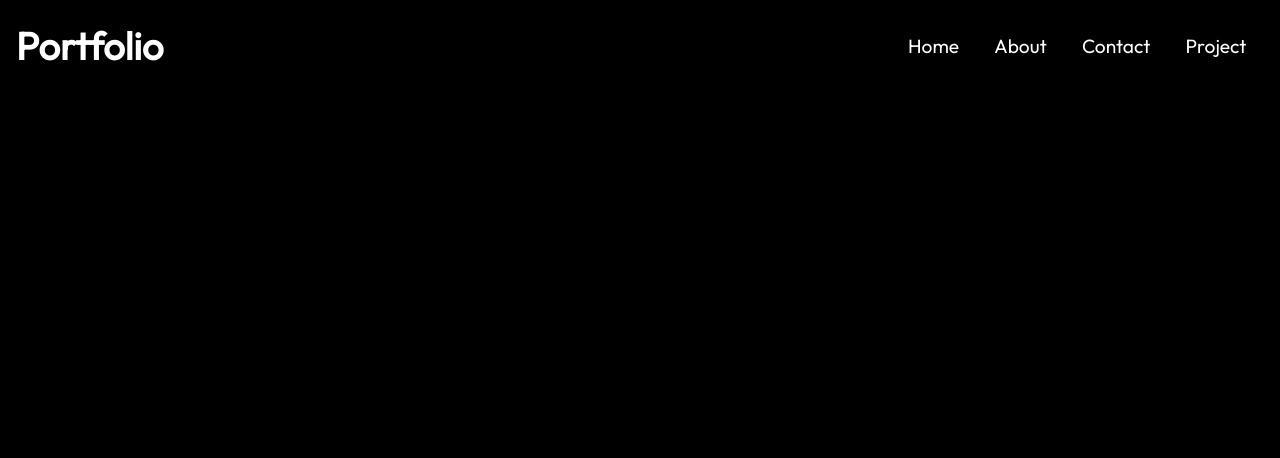
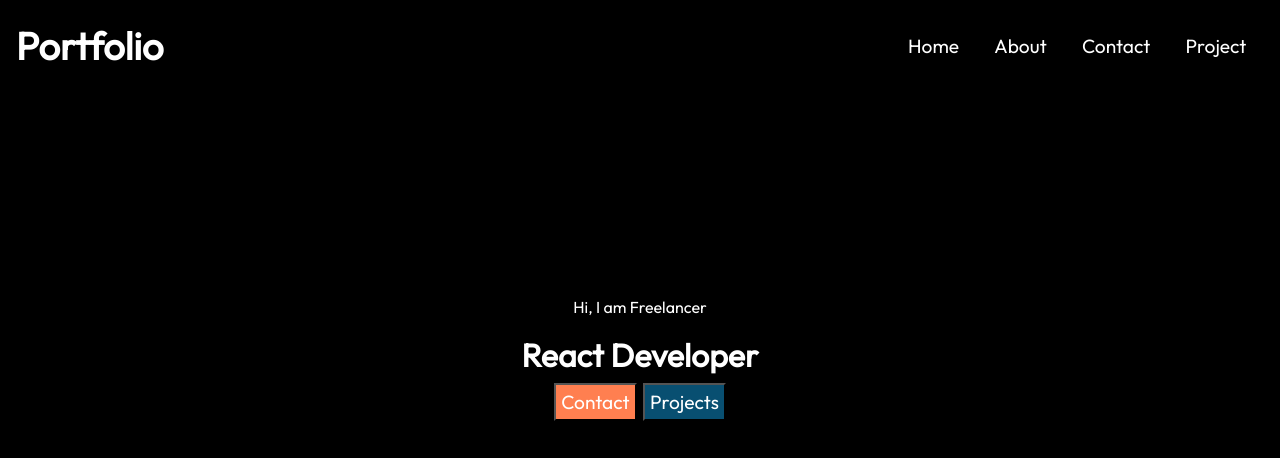
Before and after one commit to waris64/portfolio_project, a React (Create React App) app: page / in a window 1280 px wide. Shown: the top 458 px of the page. Built offline with nearby package versions, Linux system fonts and the light colour scheme.

Commit message:
Front_Page completed

```diff
--- a/src/Components/HeroImg.css
+++ b/src/Components/HeroImg.css
@@ -0,0 +1,25 @@
+.background{
+    background-image: url("../assets/pic.jpg");
+    width: 100vw;
+    height: 100vh;
+    /* opacity: .7; */
+}
+.hero>.content{
+    position: relative;
+    display: flex;
+    flex-direction: column;
+    justify-content: center;
+    align-items: center;
+    top: 12rem;
+    line-height: 3rem;
+}
+.btn-light{
+    background-color: coral;
+    padding:5px;
+    margin:.2rem;
+}
+.btn-dark{
+    background-color: #084f71;
+    padding:5px;
+    margin:.2rem;
+}
--- a/src/Components/HeroImg.js
+++ b/src/Components/HeroImg.js
@@ -1,14 +1,23 @@
-import "./HeroImg.css";
-import React from 'react'
+import React from 'react';
+import './HeroImg.css';
+import pic from '../assets/pic.jpg';
+import { Link } from 'react-router-dom';
 
 const HeroImg = () => {
   return (
-    <div className="hero">
-        <div className="mask">
 
+    <div className="hero ">
+      <div className='content' >
+        <p>Hi, I am Freelancer</p>
+        <h1>React Developer</h1>
+        <div>
+          <button className='btn-light'><Link to="Contact" className='btn'>Contact</Link></button>
+          <button className='btn-dark'><Link to="Project" className='btn'>Projects</Link></button>
         </div>
+      </div>
     </div>
-  )
+
+  );
 }
 
-export default HeroImg
+export default HeroImg;
--- a/src/Components/Navbar.css
+++ b/src/Components/Navbar.css
@@ -16,6 +16,9 @@
 a{
     font-size: 1.2rem;
     font-weight: 500;
+}
+Link:hover{
+    color:red;
 }
 .hamburger{
     display: none;
```
Also changed, not shown: src/assets/pic.jpg (added).
